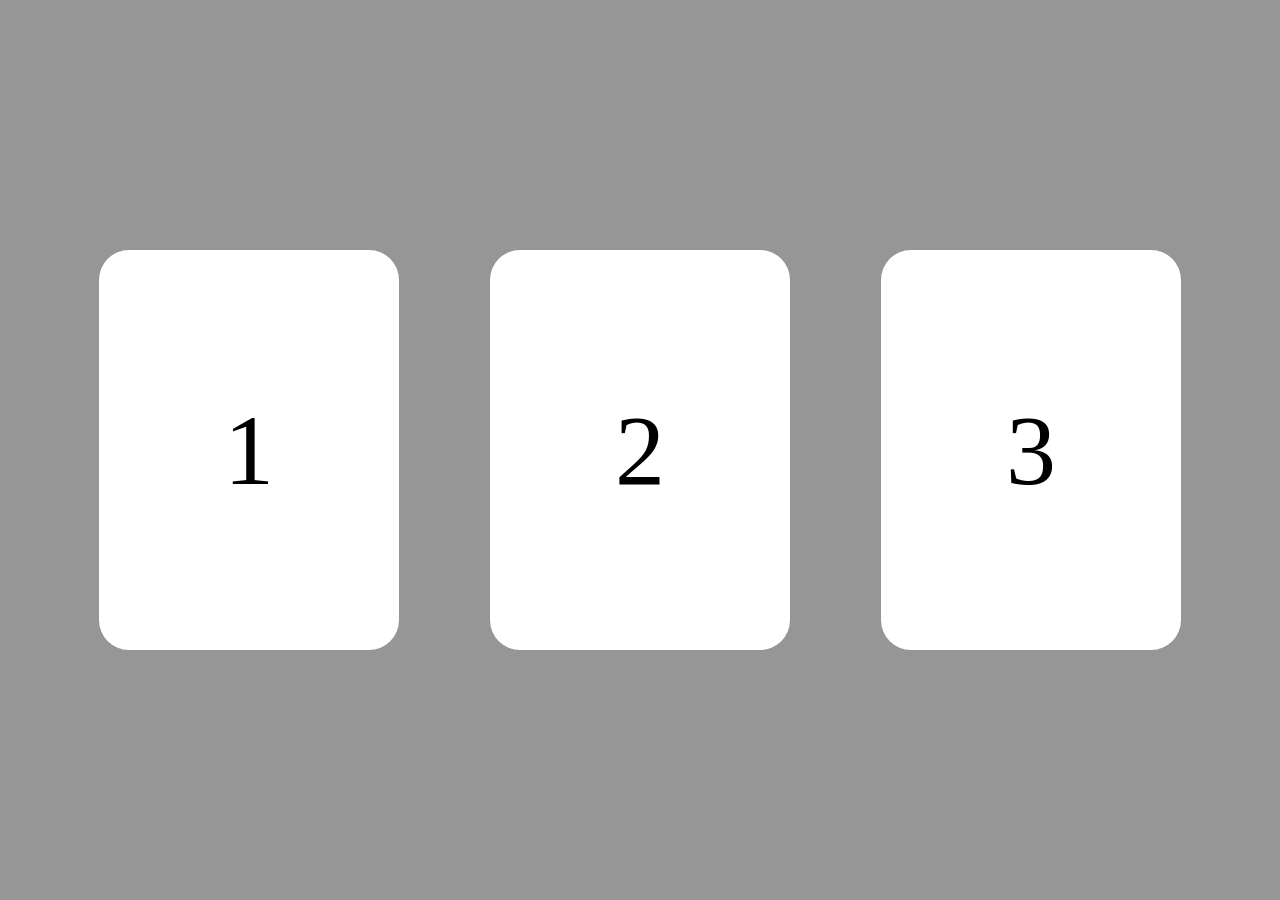
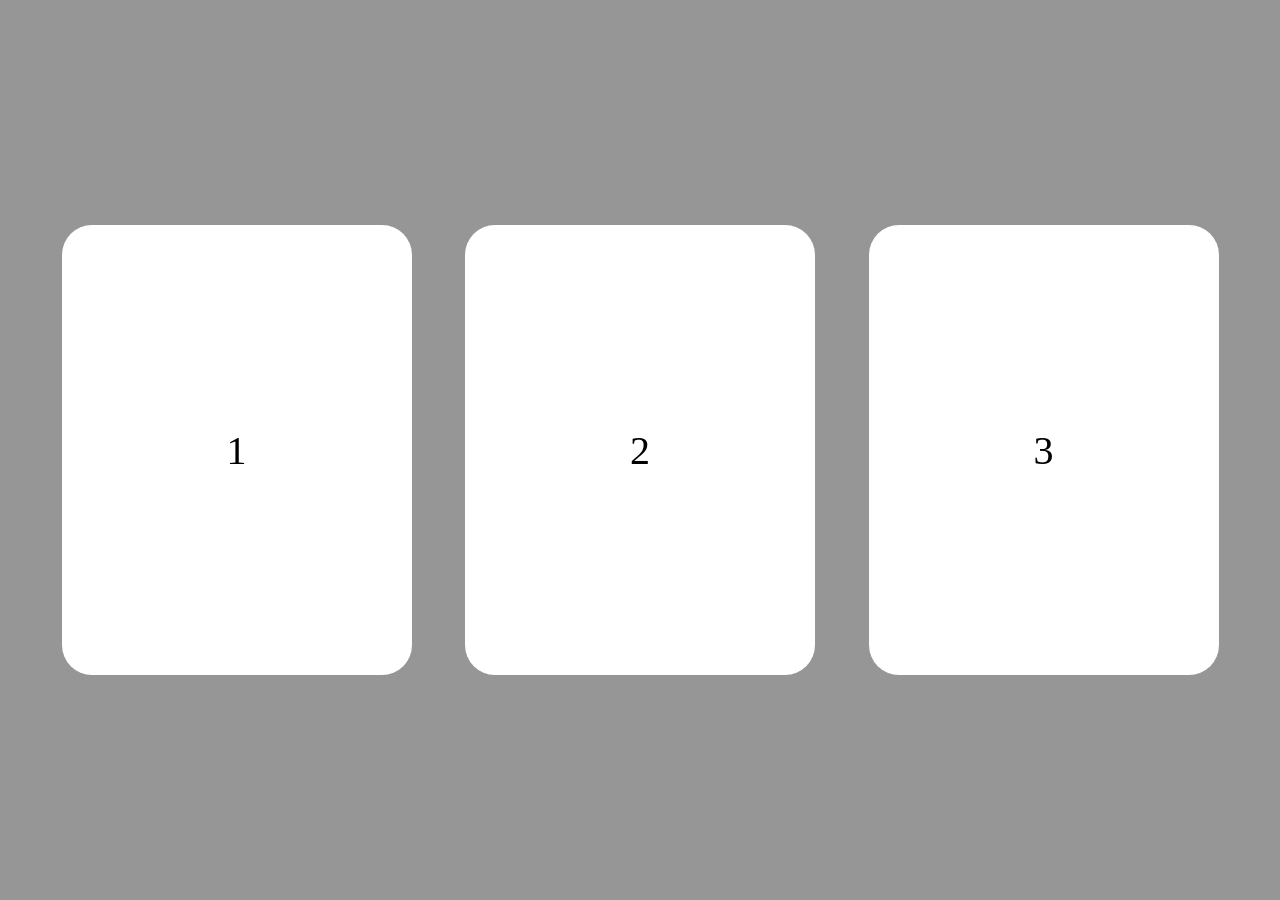

small fixes

--- a/pages/fourth/css/main.css
+++ b/pages/fourth/css/main.css
@@ -14,14 +14,14 @@ body {
 }
 
 .card {
-  width: 300px;
-  height: 400px;
+  width: 350px;
+  height: 450px;
   display: flex;
   justify-content: center;
   align-items: center;
   background: white;
   color: black;
-  font-size: 100px;
+  font-size: 40px;
   border-radius: 30px;
   cursor: pointer;
   text-decoration: none;
